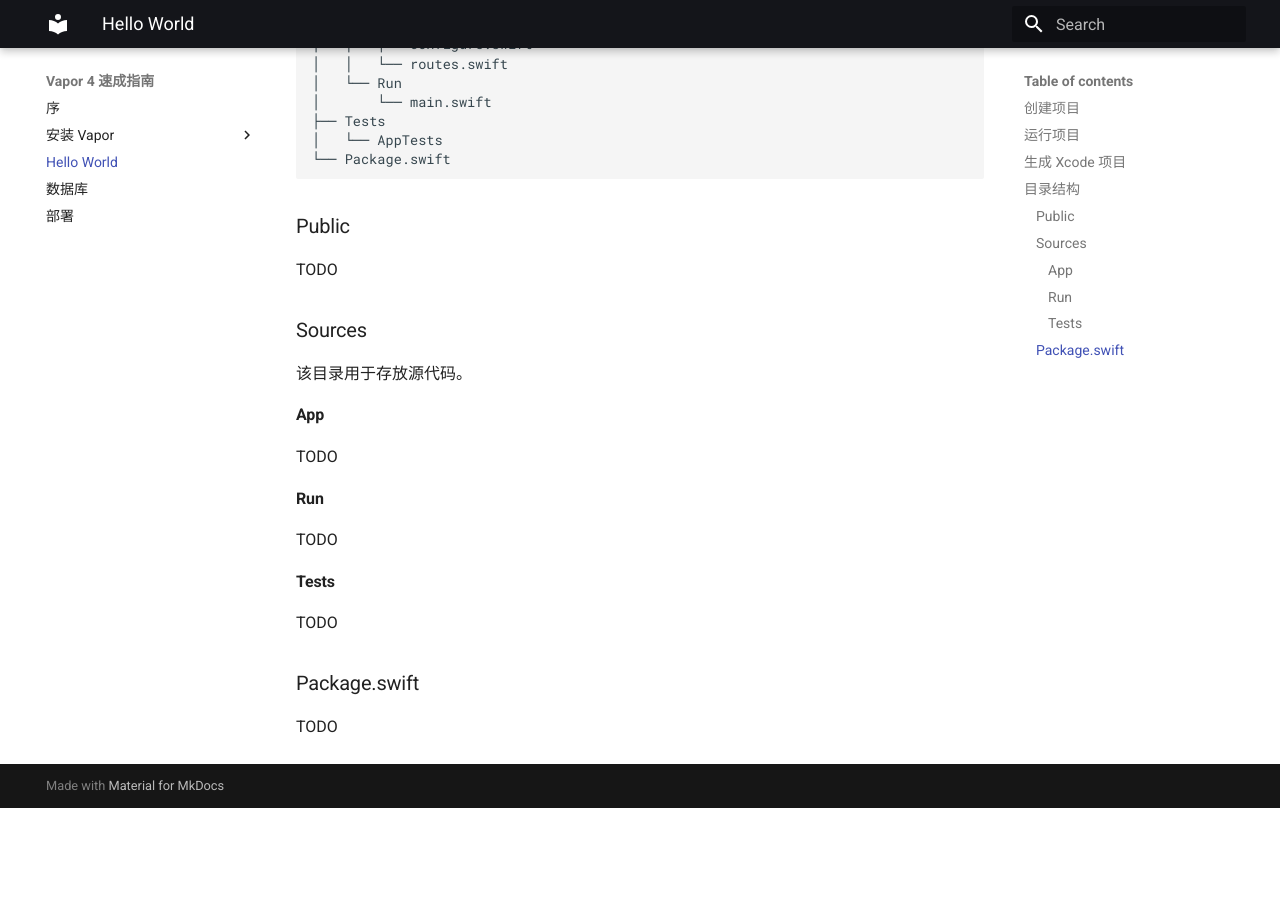
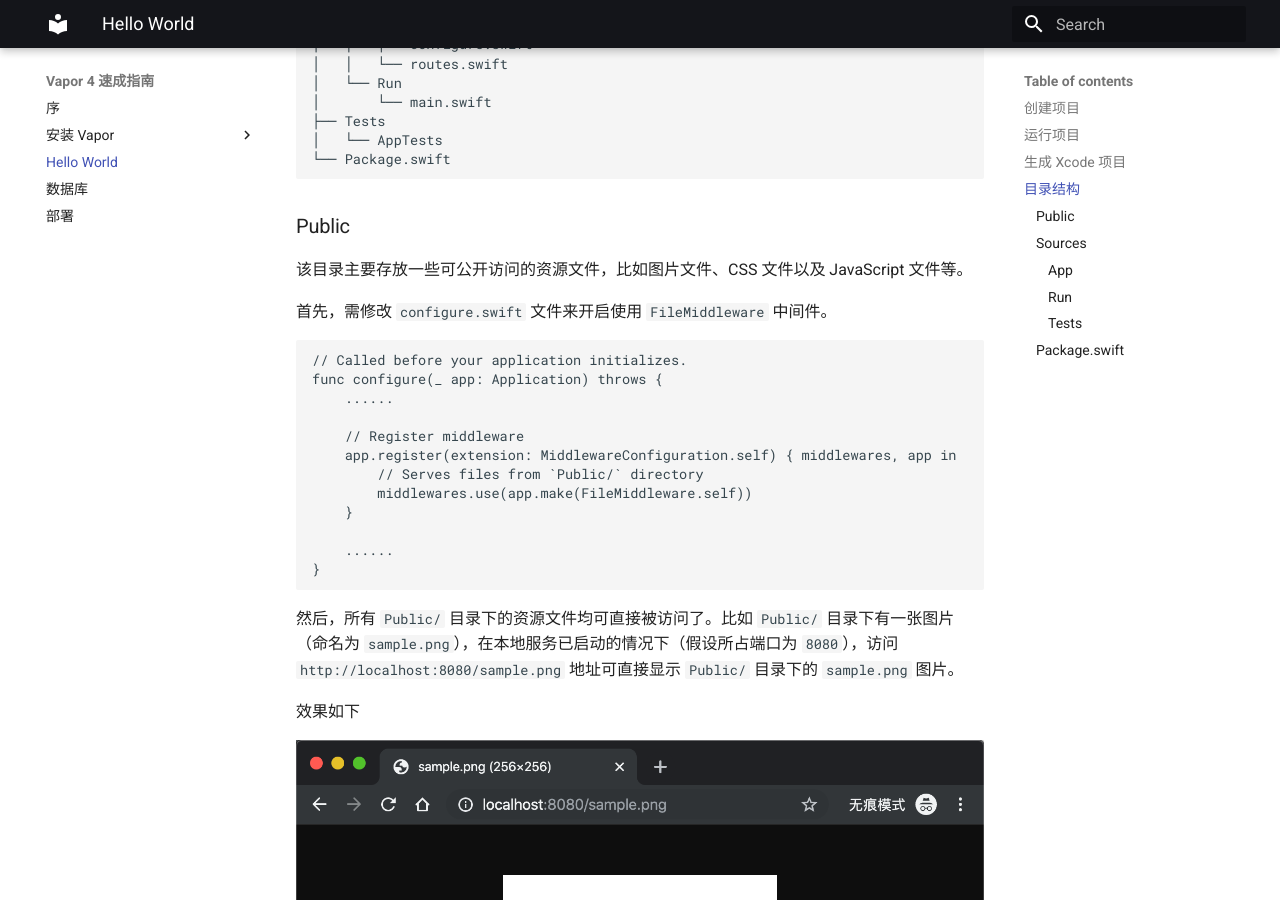
Before and after one commit to CaryZheng/Vapor4-Tutorial, an MkDocs documentation site: the page built from docs/hello_world.md, in a window 1280 px wide and 900 px high, scrolled down 2768 px. Built offline with MkDocs 1.6.1 and Material for MkDocs 9.7.7, drawn with Linux system fonts in a browser that asks for light colours; old or Windows-style settings are respelled for this version of MkDocs; before the commit the page ends 3576 px from its top, so only the background shows below that.

Commit message:
Update hello world chapter

````diff
--- a/docs/hello_world.md
+++ b/docs/hello_world.md
@@ -125,7 +125,30 @@ Opening Xcode project...
 
 ### Public
 
-TODO
+该目录主要存放一些可公开访问的资源文件，比如图片文件、CSS 文件以及 JavaScript 文件等。
+
+首先，需修改 ```configure.swift``` 文件来开启使用 ```FileMiddleware``` 中间件。
+
+```
+// Called before your application initializes.
+func configure(_ app: Application) throws {
+    ......
+
+    // Register middleware
+    app.register(extension: MiddlewareConfiguration.self) { middlewares, app in
+        // Serves files from `Public/` directory
+        middlewares.use(app.make(FileMiddleware.self))
+    }
+
+    ......
+}
+```
+
+然后，所有 ```Public/``` 目录下的资源文件均可直接被访问了。比如 ```Public/``` 目录下有一张图片（命名为 ```sample.png```），在本地服务已启动的情况下（假设所占端口为 ```8080```），访问 ```http://localhost:8080/sample.png``` 地址可直接显示 ```Public/``` 目录下的 ```sample.png``` 图片。
+
+效果如下
+
+![public_resource_sample](img/public_resource_sample.png)
 
 ### Sources
 
````
Also changed, not shown: docs/index.md (+6 -0 lines), docs/img/public_resource_sample.png (added).
